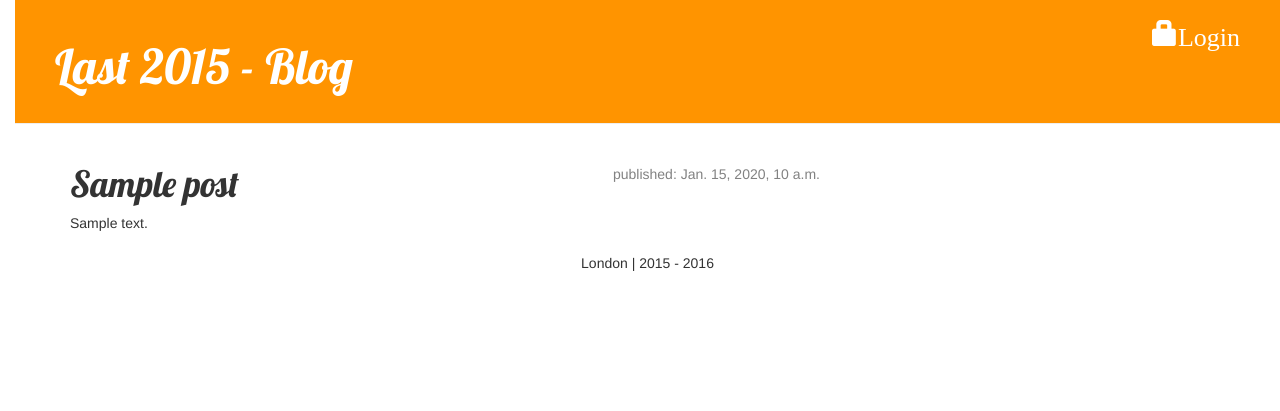
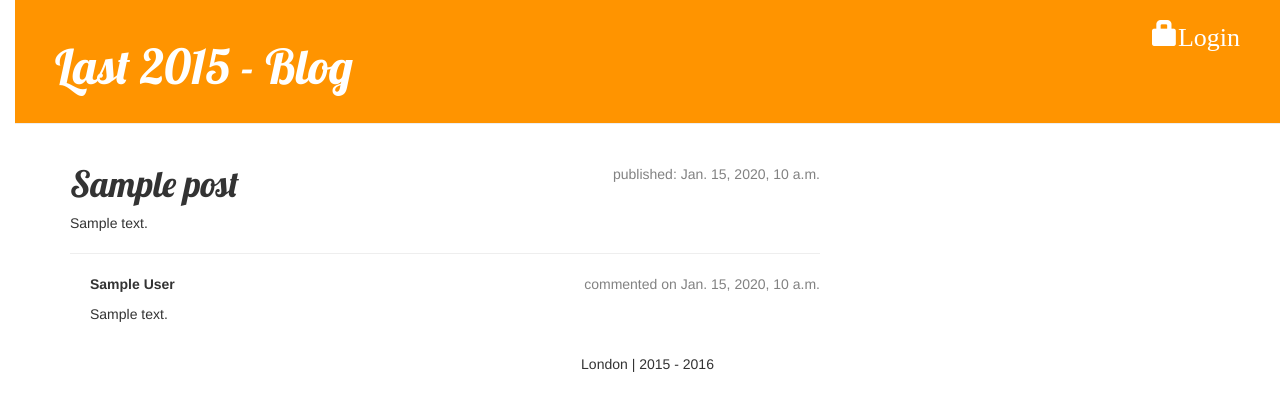
Before and after one commit to walter2/last_2015, a Django app: page /post/1 in a window 1280 px wide. Shown: the top 411 px of the page. Run offline with Django 3.2, Linux system fonts and the light colour scheme; tables that the repository leaves empty hold one stand-in row (values such as "Sample post"); some libraries are stand-ins or nearby versions.

Commit message:
Added comment model and migration. Basic comment display in post list and detail view, and in the admin.

```diff
--- a/blog/admin.py
+++ b/blog/admin.py
@@ -1,4 +1,6 @@
 from django.contrib import admin
-from .models import Post
+from .models import Comment, Post
 
+
+admin.site.register(Comment)
 admin.site.register(Post)
--- a/blog/models.py
+++ b/blog/models.py
@@ -16,3 +16,22 @@ class Post(models.Model):
 
     def __str__(self):
         return self.title
+
+
+class Comment(models.Model):
+    """ Model for a Post comment.
+        Comments need to be approved to be displayed.
+    """
+    post = models.ForeignKey('blog.Post', related_name='comments')
+    author = models.CharField(max_length=200)
+    text = models.TextField()
+    created_date = models.DateTimeField(default=timezone.now)
+    approved_comment = models.BooleanField(default=False)
+
+    def approve(self):
+        self.approved_comment = True
+        self.save()
+
+
+    def __str__(self):
+        return self.text
--- a/blog/static/css/blog.css
+++ b/blog/static/css/blog.css
@@ -66,3 +66,7 @@ h1, h2, h3, h4 {
     float: right;
     margin-left: 7px;
 }
+
+.comment {
+    margin: 20px 0px 20px 20px;
+}
--- a/blog/templates/blog/post_detail.html
+++ b/blog/templates/blog/post_detail.html
@@ -23,5 +23,15 @@
         <h1>{{ post.title }}</h1>
         <p>{{ post.text|linebreaks }}</p>
     </div>
+    <hr>
+        {% for comment in post.comments.all %}
+            <div class="comment">
+                <div class="date">commented on {{ comment.created_date }}</div>
+                <strong>{{ comment.author }}</strong>
+                <p>{{ comment.text|linebreaks }}</p>
+            </div>
+        {% empty %}
+            <p>No comments here yet.</p>
+        {% endfor %}
 
 {% endblock %}
--- a/blog/templates/blog/post_list.html
+++ b/blog/templates/blog/post_list.html
@@ -9,6 +9,7 @@
             </div>
             <h1><a href="{% url 'post_detail' pk=post.pk %}">{{ post.title }}</a></h1>
             <p>{{ post.text|truncatechars:200 }}</p>
+            <a href="{% url 'blog.views.post_detail' pk=post.pk %}">Comments: {{ post.comments.count }}</a>
             </br>
         </div>
     {% endfor %}
```
Also changed, not shown: blog/migrations/0002_comment.py (added).
